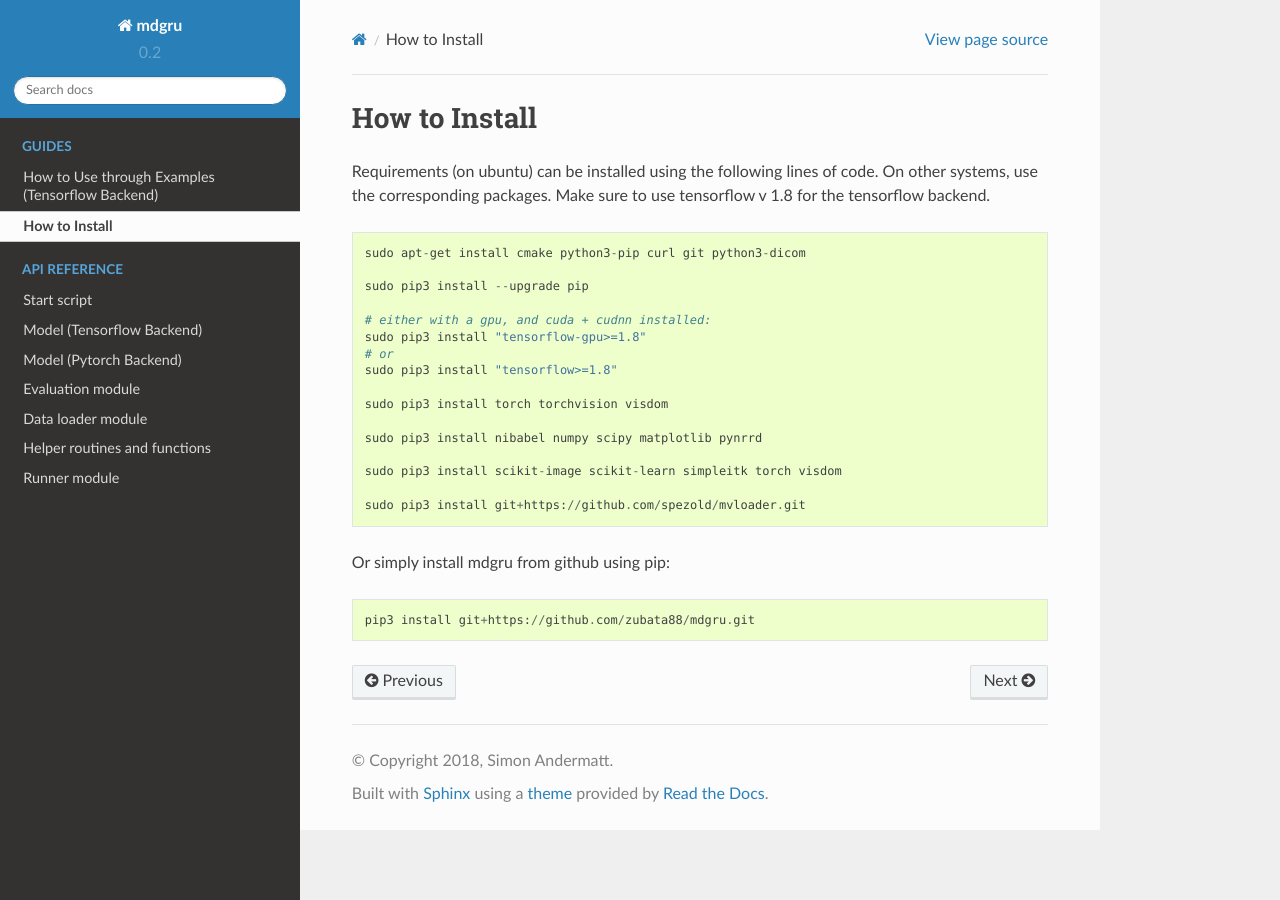
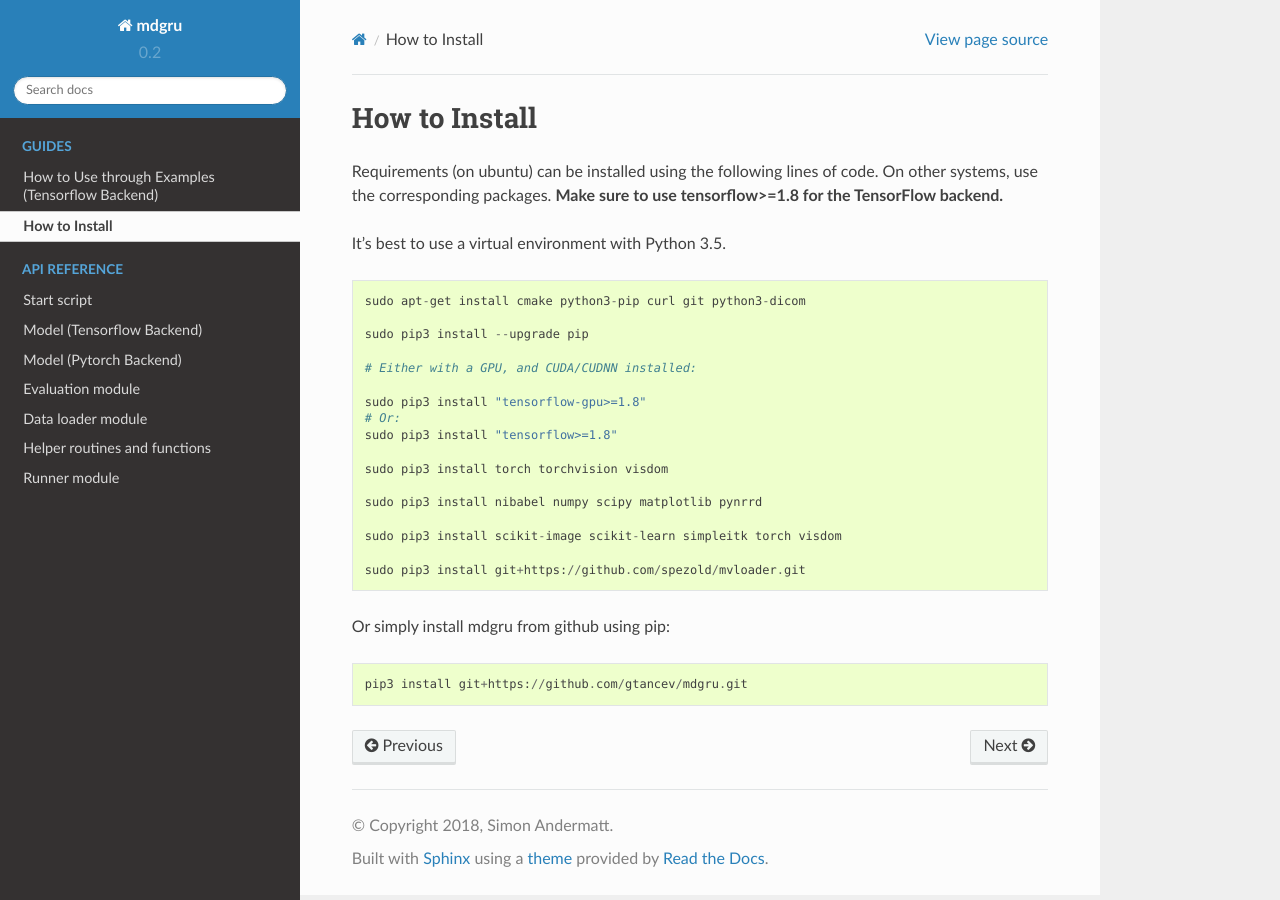
Before and after one commit to zubata88/mdgru, a Sphinx documentation site: the page built from docs/how_to_install.rst, in a window 1280 px wide. Built offline with Sphinx 7.4.7 and the Read the Docs theme 2.0.0, drawn with Linux system fonts in a browser that asks for light colours.

Commit message:
Update how_to_install.rst

```diff
--- a/docs/how_to_install.rst
+++ b/docs/how_to_install.rst
@@ -4,7 +4,9 @@ How to Install
 
 Requirements (on ubuntu) can be installed
 using the following lines of code. On other systems, use the
-corresponding packages. Make sure to use tensorflow v 1.8 for the tensorflow backend.
+corresponding packages. **Make sure to use tensorflow>=1.8 for the TensorFlow backend.**
+
+It's best to use a virtual environment with Python 3.5.
 
 ::
 
@@ -12,9 +14,10 @@ corresponding packages. Make sure to use tensorflow v 1.8 for the tensorflow bac
 
     sudo pip3 install --upgrade pip
 
-    # either with a gpu, and cuda + cudnn installed:
+    # Either with a GPU, and CUDA/CUDNN installed:
+
     sudo pip3 install "tensorflow-gpu>=1.8"
-    # or
+    # Or:
     sudo pip3 install "tensorflow>=1.8"
 
     sudo pip3 install torch torchvision visdom
@@ -29,4 +32,4 @@ Or simply install mdgru from github using pip:
 
 ::
 
-    pip3 install git+https://github.com/zubata88/mdgru.git
+    pip3 install git+https://github.com/gtancev/mdgru.git
```
